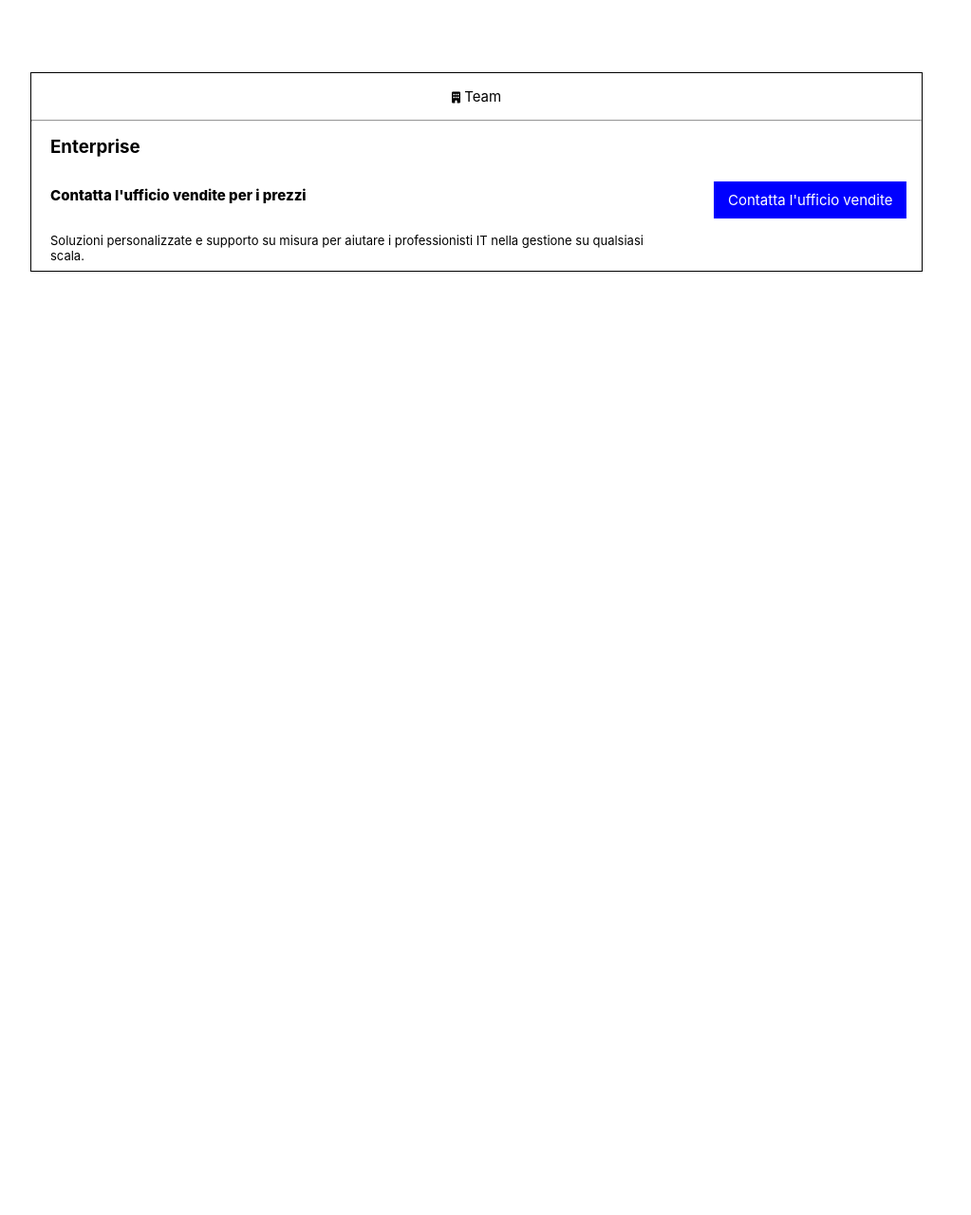
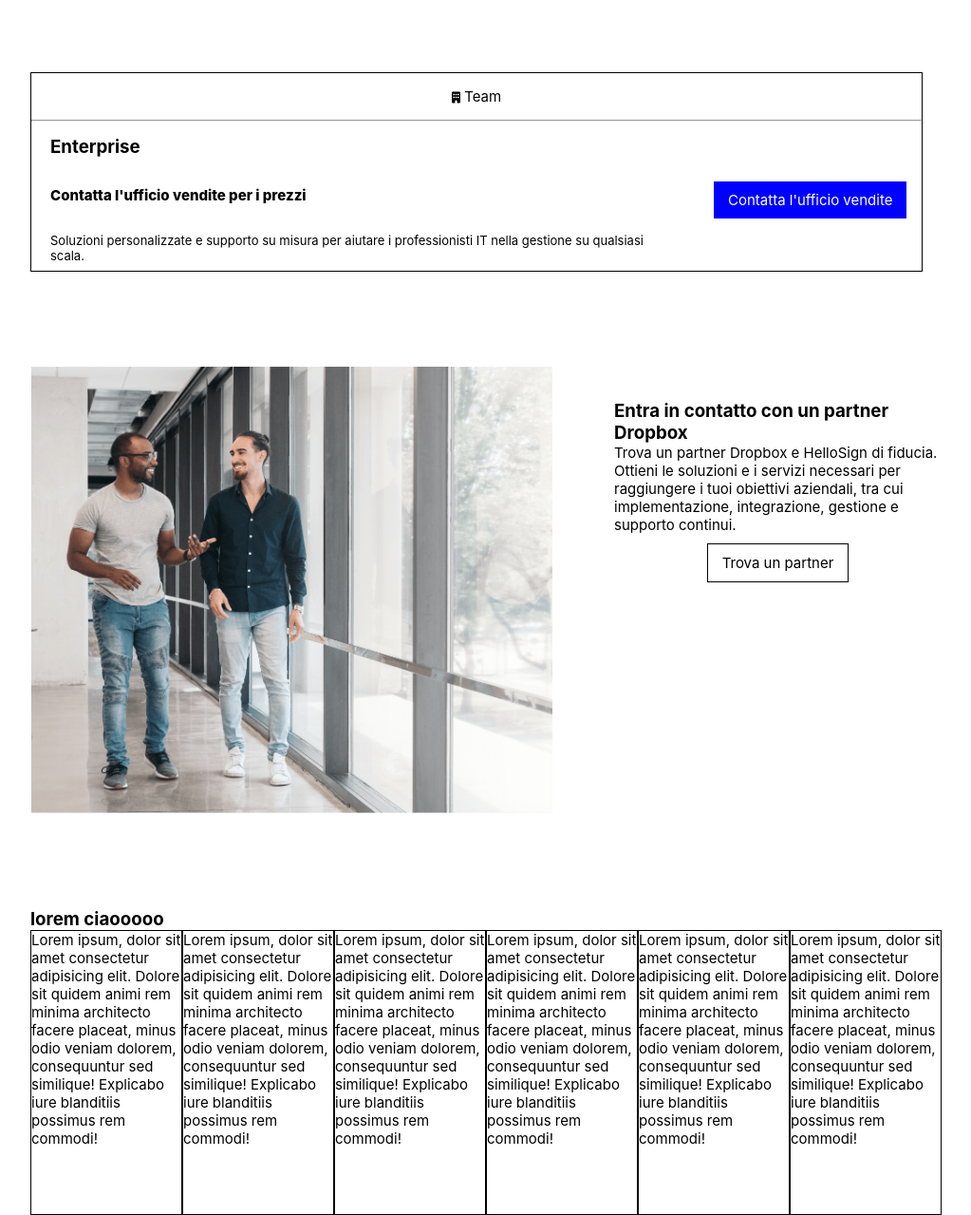
Before and after one commit to MayaSelena773/htmlcss-dropbox, a plain HTML site: page index.html in a window 1280 px wide. Shown: the part 1702-2981 px from the top of the page at 95% size, without its empty margins (128-1151 px from the left). Before the commit the page ends 1994 px from the top, so only its background shows below. Drawn offline with Linux system fonts and the light colour scheme.

Commit message:
actiontest

```diff
--- a/index.html
+++ b/index.html
@@ -195,6 +195,60 @@
             </div>
 
         </div>
+
+        <!--section-partner-->
+        <div class="container-small">
+
+            <div class="flex">
+
+                <img class="partner" src="/img/img/partner.png" alt="partners">
+
+
+                <div class="text-part">
+                    <h3>Entra in contatto con un partner Dropbox</h3>
+                    <p>Trova un partner Dropbox e HelloSign di fiducia. Ottieni le soluzioni e i servizi necessari per raggiungere i tuoi obiettivi aziendali, tra cui implementazione, integrazione, gestione e supporto continui.</p>
+                    <div class="btnwhite"> Trova un partner</div>
+
+                </div>
+
+            </div>
+
+        </div>
+
+        <!--section-actions-->
+        <div class="container-small">
+            <h3>lorem ciaooooo</h3>
+
+            <!--squares-->
+            <div class="actions flex">
+
+                <div class="square">
+                    <p>Lorem ipsum, dolor sit amet consectetur adipisicing elit. Dolore sit quidem animi rem minima architecto facere placeat, minus odio veniam dolorem, consequuntur sed similique! Explicabo iure blanditiis possimus rem commodi!</p>
+                </div>
+
+                <div class="square">
+                    <p>Lorem ipsum, dolor sit amet consectetur adipisicing elit. Dolore sit quidem animi rem minima architecto facere placeat, minus odio veniam dolorem, consequuntur sed similique! Explicabo iure blanditiis possimus rem commodi!</p>
+                </div>
+
+                <div class="square">
+                    <p>Lorem ipsum, dolor sit amet consectetur adipisicing elit. Dolore sit quidem animi rem minima architecto facere placeat, minus odio veniam dolorem, consequuntur sed similique! Explicabo iure blanditiis possimus rem commodi!</p>
+                </div>
+
+                <div class="square">
+                    <p>Lorem ipsum, dolor sit amet consectetur adipisicing elit. Dolore sit quidem animi rem minima architecto facere placeat, minus odio veniam dolorem, consequuntur sed similique! Explicabo iure blanditiis possimus rem commodi!</p>
+                </div>
+
+                <div class="square">
+                    <p>Lorem ipsum, dolor sit amet consectetur adipisicing elit. Dolore sit quidem animi rem minima architecto facere placeat, minus odio veniam dolorem, consequuntur sed similique! Explicabo iure blanditiis possimus rem commodi!</p>
+                </div>
+
+                <div class="square">
+                    <p>Lorem ipsum, dolor sit amet consectetur adipisicing elit. Dolore sit quidem animi rem minima architecto facere placeat, minus odio veniam dolorem, consequuntur sed similique! Explicabo iure blanditiis possimus rem commodi!</p>
+                </div>
+            </div>
+
+
+        </div>
     </main>
 
 
--- a/style.css
+++ b/style.css
@@ -188,6 +188,8 @@ h2{
     color: blue;
 }
 
+/*enterprise*/
+
 .contact{
     width: 940px;
     height: 210px;
@@ -210,5 +212,42 @@ h2{
     display: flex;
     justify-content: center;
     align-items: center;
+}
+
+/*partners*/
+
+.text-part{
+    width: 400px;
+    height: 400px;
+    display: flex;
+    flex-direction: column;
+    align-items: center;
 
 }
+
+.partner{
+    width: 550px;
+    height: auto;
+    margin-right: 65px;
+}
+
+.btnwhite{
+    border: 1px solid;
+    padding: 10px 15px;
+    display: inline-block;
+    margin-top: 10px;
+    margin-bottom: 10px ;
+    font-size: 15px;
+}
+
+/*actions*/
+.square{
+    border: 1px solid;
+    width: calc (100% / 3);
+    height: 300px;
+}
+
+.actions{
+    display: flex;
+    flex-direction: row;
+}
```
